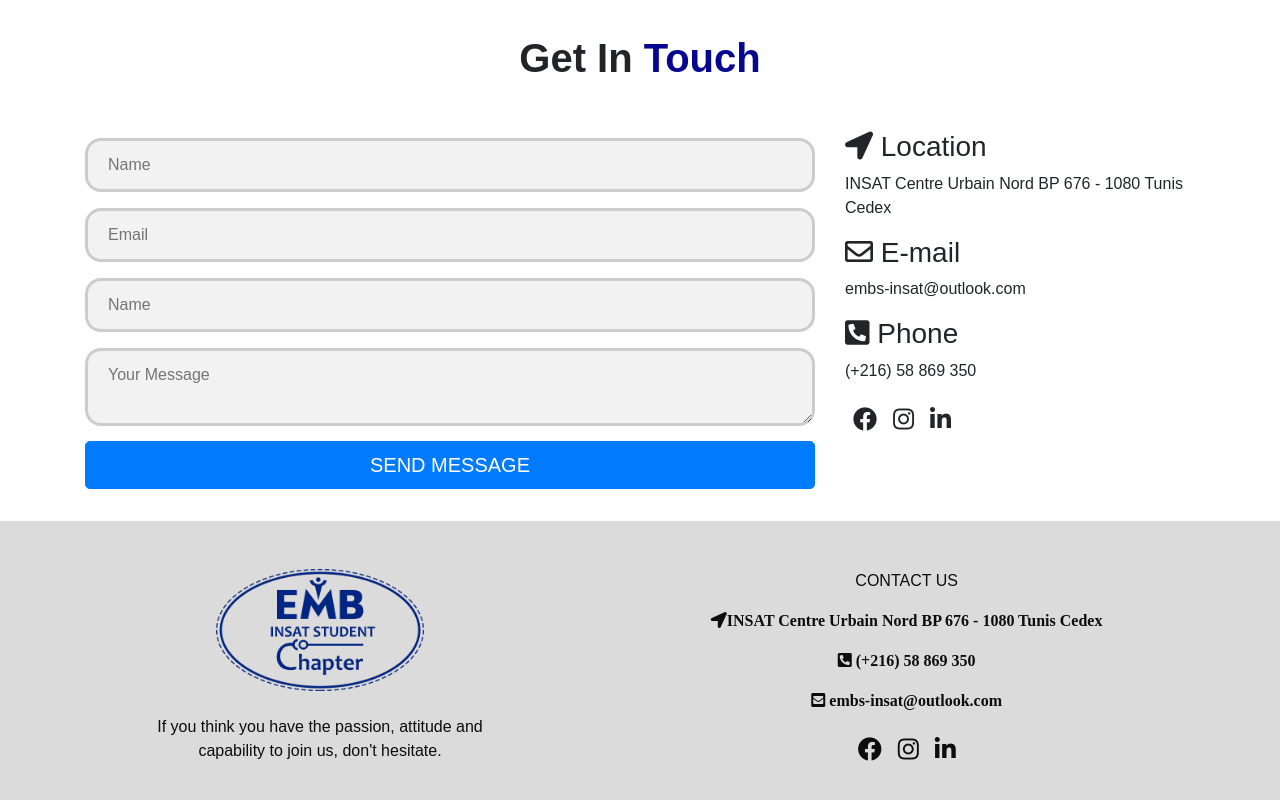
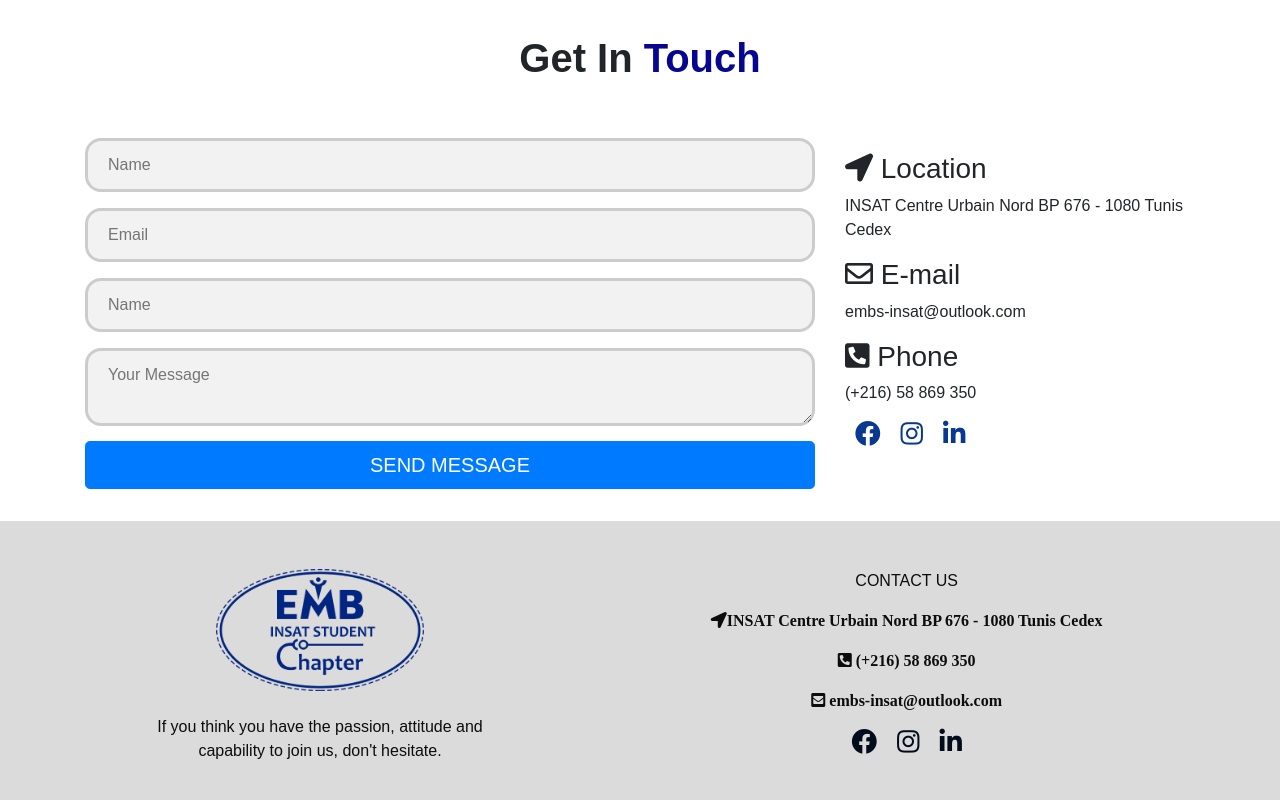
Before and after one commit to mahdibouaziz/EMBS2021, a React (Create React App) app: page /contact in a window 1280 px wide. Shown: the part 662-1462 px from the top of the page. Built offline with nearby package versions, Linux system fonts and the light colour scheme.

Commit message:
gadit l contact wel footer

```diff
--- a/src/components/contact/Contact.js
+++ b/src/components/contact/Contact.js
@@ -51,6 +51,7 @@ const Contact = () => {
             </form>
           </Col>
           <Col md={4}>
+            <div className="info">
               <h3>
                 <i className="fas fa-location-arrow"></i> Location
               </h3>
@@ -64,10 +65,17 @@ const Contact = () => {
               </h3>
               <p>(+216) 58 869 350</p>
               <p className="social">
+                <a href="http://" target="_blank" rel="noopener noreferrer">
                   <i className="fab fa-facebook"></i>
+                </a>
+                <a href="http://" target="_blank" rel="noopener noreferrer">
                   <i className="fab fa-instagram"></i>
+                </a>
+                <a href="http://" target="_blank" rel="noopener noreferrer">
                   <i className="fab fa-linkedin-in"></i>
+                </a>
               </p>
+            </div>
           </Col>
         </Row>
       </Container>
--- a/src/components/contact/styleContact.css
+++ b/src/components/contact/styleContact.css
@@ -41,3 +41,30 @@
 .btn {
   width: 100% !important;
 }
+
+.info {
+  display: block;
+  width: 100%;
+  margin: 1.4rem auto;
+}
+
+.info .social i {
+  font-size: 1.6rem;
+}
+
+.info .social a {
+  color: #083890;
+  border-radius: 50%;
+  border: 1px solid transparent;
+  padding: 0px 7px;
+  padding-top: 0.8rem;
+  padding-bottom: 5px;
+  margin: 2px;
+
+  transition: background-color 0.3s ease-in-out, color 0.4s ease-in-out;
+}
+
+.info .social a:hover {
+  background-color: #083890;
+  color: #fff;
+}
--- a/src/components/footer/Footer.js
+++ b/src/components/footer/Footer.js
@@ -28,9 +28,17 @@ const Footer = () => {
             <p>
               <i className="fas fa-envelope-square"> embs-insat@outlook.com</i>
             </p>
-            <i className="fab fa-facebook"></i>
-            <i className="fab fa-instagram"></i>
-            <i className="fab fa-linkedin-in"></i>
+            <p className="social-footer">
+              <a href="http://" target="_blank" rel="noopener noreferrer">
+                <i className="fab fa-facebook"></i>
+              </a>
+              <a href="http://" target="_blank" rel="noopener noreferrer">
+                <i className="fab fa-instagram"></i>
+              </a>
+              <a href="http://" target="_blank" rel="noopener noreferrer">
+                <i className="fab fa-linkedin-in"></i>
+              </a>
+            </p>
           </Col>
         </Row>
       </Container>
--- a/src/components/footer/footer.css
+++ b/src/components/footer/footer.css
@@ -18,7 +18,21 @@ footer {
 }
 
 /* font awesome icons */
-.fab {
-  font-size: 1.5rem;
-  padding: 0.5rem;
+.social-footer a {
+  color: #030c1d;
+  border-radius: 50%;
+  border: 1px solid transparent;
+  padding: 0px 7px;
+  padding-top: 0.8rem;
+  padding-bottom: 7px;
+  margin: 2px;
+  transition: background-color 0.3s ease-in-out, color 0.4s ease-in-out;
 }
+.social-footer a:hover {
+  background-color: #0b378a;
+  color: #fff;
+}
+
+.social-footer i {
+  font-size: 1.6rem;
+}
```
Lines whose indentation alone changed are shown as unchanged.
